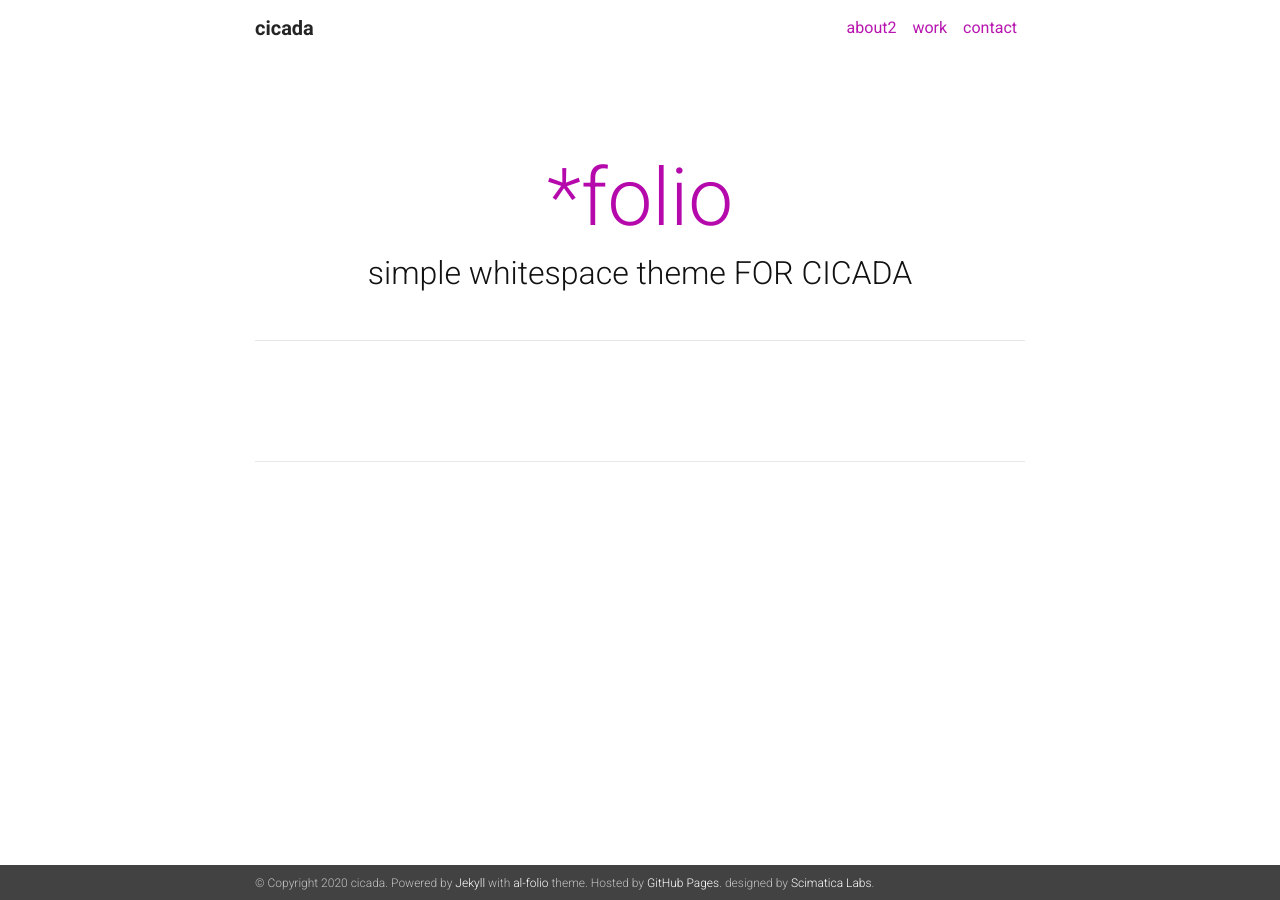
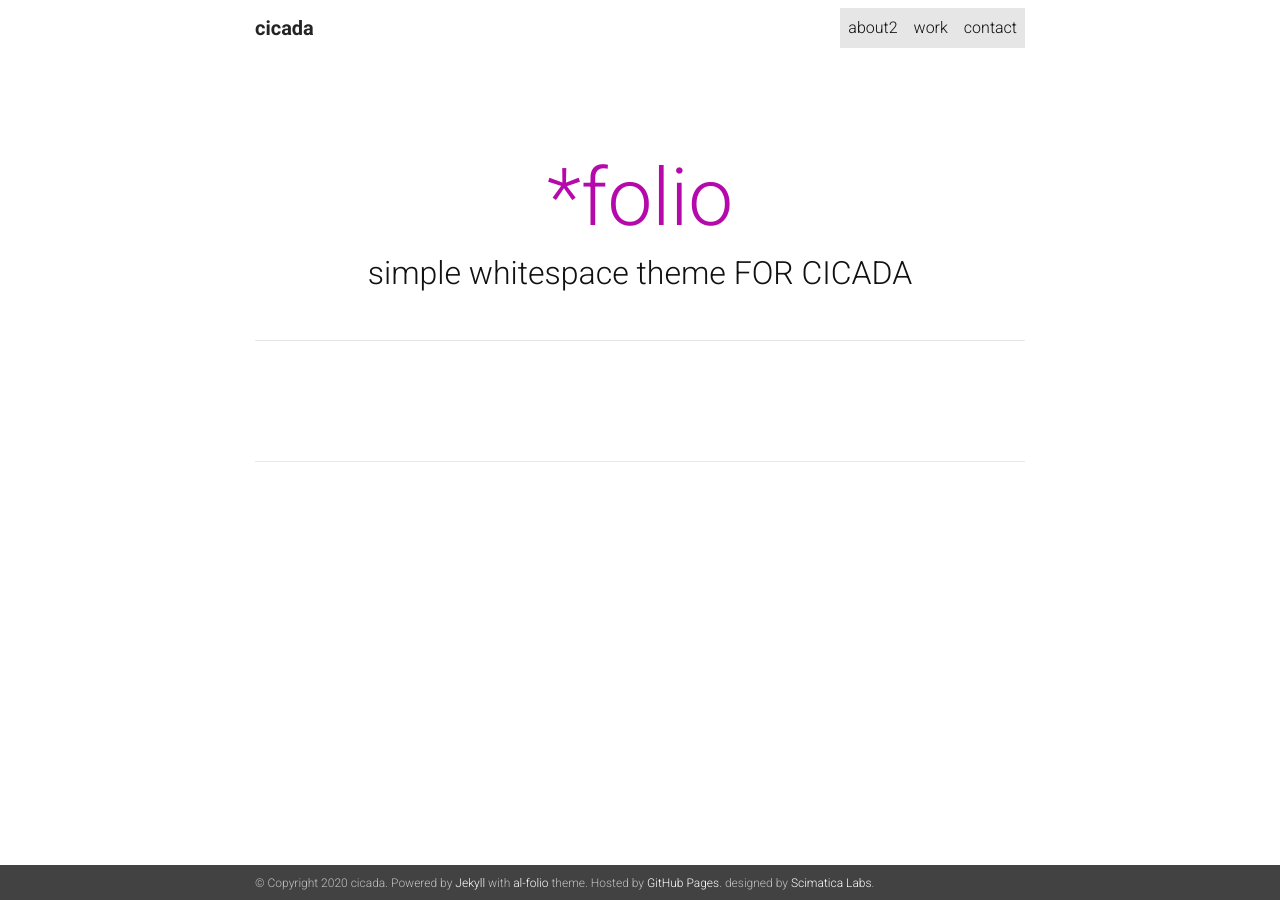
Before and after one commit to Scimatica-Labs/cicadadesign.in, a Jekyll site: the page built from index.html, in a window 1280 px wide. Built offline with Jekyll 4.4.1, drawn with Linux system fonts in a browser that asks for light colours; nearby versions of some CDN libraries; a style sheet for code colours, icons or effects is not loaded.

Commit message:
Update _base.scss

```diff
--- a/_sass/_base.scss
+++ b/_sass/_base.scss
@@ -64,9 +64,9 @@ a, table.table a {
       color: $theme-color;
     }
   }
-  .navbar-nav .nav-item.active>.nav-link {
+  .navbar-nav .nav-item .active .nav-link {
       background-color: inherit;
-      color: $theme-color;
+      color: black;
       font-weight: bolder;
       &:hover {
         color: $theme-color;
```
